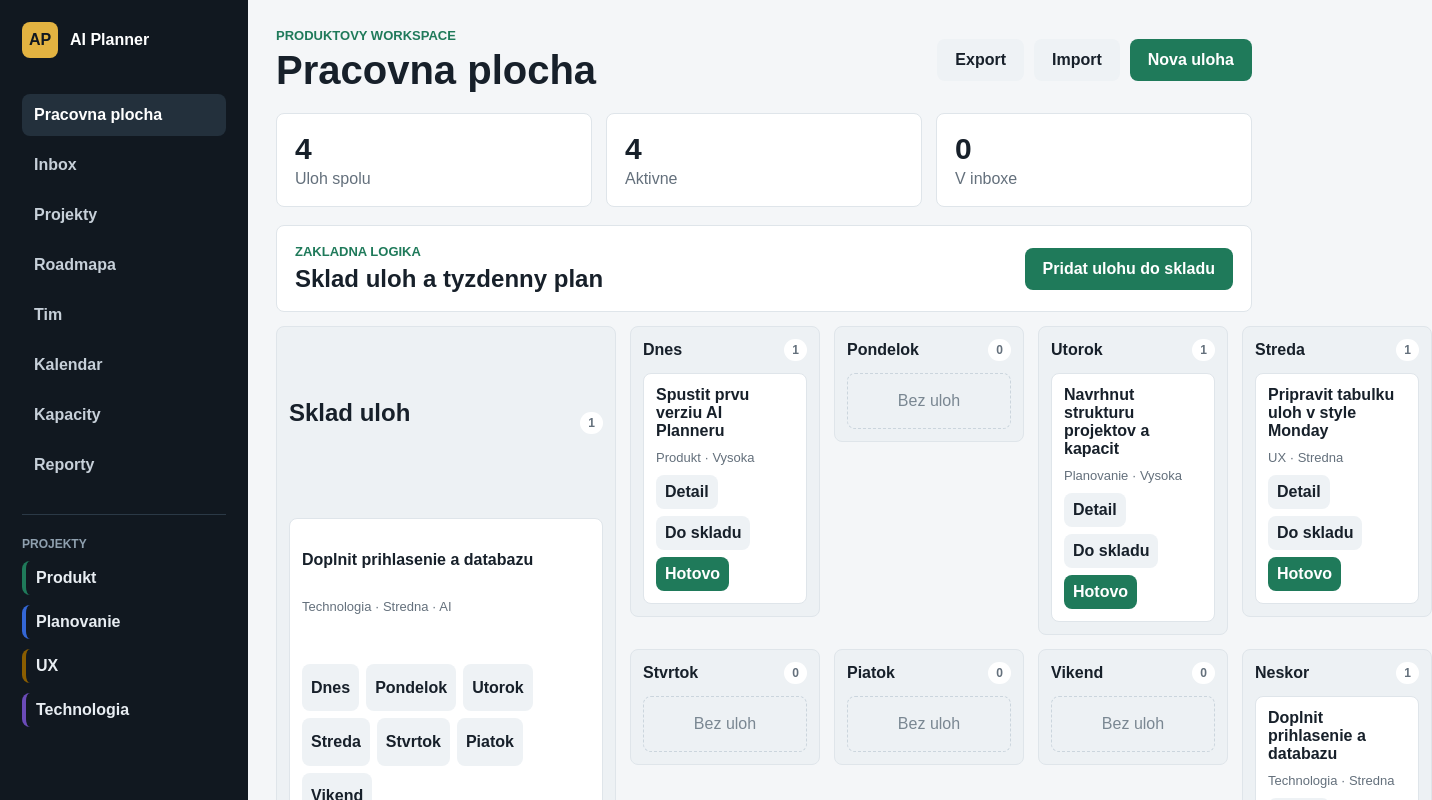
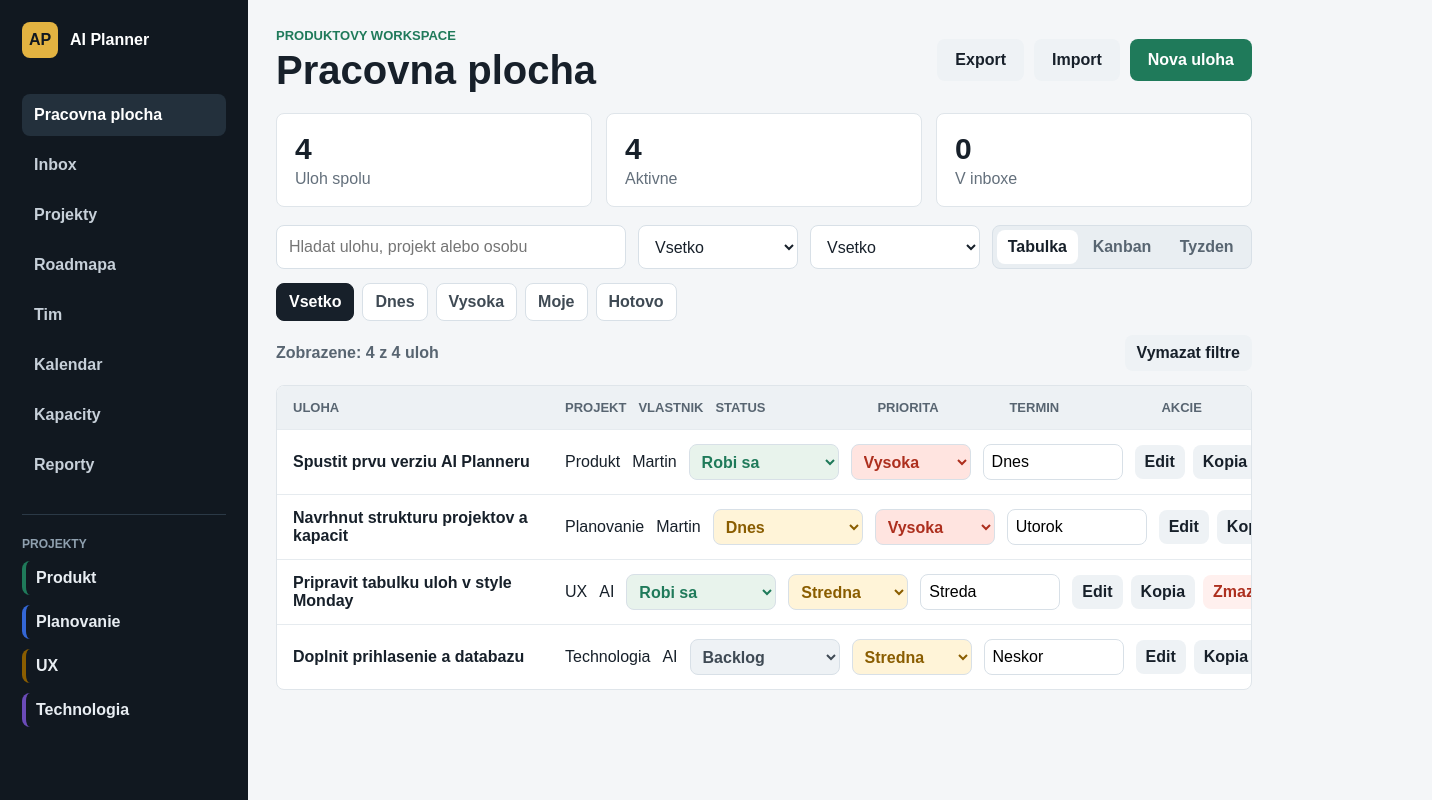
Before and after one commit to martinhavlik-sys/ai-planner, a Next.js app: page / in a window 1280 px wide. Shown: the top 800 px of the page, 1432 px wide, since content can reach past the window. Built offline with nearby package versions, Linux system fonts and the light colour scheme.

Commit message:
Add files via upload

```diff
--- a/app/page.tsx
+++ b/app/page.tsx
@@ -532,49 +532,92 @@ export default function Home() {
 
         {activeScreen === "Pracovna plocha" ? (
           <>
-          <section className="plannerHero">
-            <div><p className="eyebrow">Zakladna logika</p><h2>Sklad uloh a tyzdenny plan</h2></div>
-            <button onClick={openNewTask}>Pridat ulohu do skladu</button>
+          <section className="toolbar">
+            <input aria-label="Hladat ulohy" onChange={(event) => setQuery(event.target.value)} placeholder="Hladat ulohu, projekt alebo osobu" value={query} />
+            <select aria-label="Filtrovat status" onChange={(event) => setStatusFilter(event.target.value as Status | "Vsetko")} value={statusFilter}>
+              <option>Vsetko</option>
+              {statuses.map((status) => <option key={status}>{status}</option>)}
+            </select>
+            <select aria-label="Filtrovat projekt" onChange={(event) => setProjectFilter(event.target.value)} value={projectFilter}>
+              <option>Vsetko</option>
+              {projectNames.map((project) => <option key={project}>{project}</option>)}
+            </select>
+            <div className="viewSwitch" aria-label="Prepinanie zobrazenia">
+              <button className={view === "Tabulka" ? "selected" : ""} onClick={() => setView("Tabulka")}>Tabulka</button>
+              <button className={view === "Kanban" ? "selected" : ""} onClick={() => setView("Kanban")}>Kanban</button>
+              <button className={view === "Tyžden" ? "selected" : ""} onClick={() => setView("Tyžden")}>Tyzden</button>
+            </div>
           </section>
 
-          <section className="corePlanner">
-            <aside className="warehouse">
-              <div className="plannerSectionHeader"><h2>Sklad uloh</h2><span>{warehouseTasks.length}</span></div>
-              {warehouseTasks.map((task) => (
-                <article className="plannerTask" key={task.id}>
+          <section className="quickFilters">
+            {(["Vsetko", "Dnes", "Vysoka", "Moje", "Hotovo"] as QuickFilter[]).map((filter) => (
+              <button key={filter} className={quickFilter === filter ? "selected" : ""} onClick={() => setQuickFilter(filter)}>{filter}</button>
+            ))}
+          </section>
+
+          <section className="filterSummary">
+            <span>Zobrazene: {visibleTasks.length} z {tasks.length} uloh</span>
+            <button className="ghost" onClick={clearFilters}>Vymazat filtre</button>
+          </section>
+
+          {view === "Tabulka" ? (
+          <section className="board">
+            <div className="tableHeader"><span>Uloha</span><span>Projekt</span><span>Vlastnik</span><span>Status</span><span>Priorita</span><span>Termin</span><span>Akcie</span></div>
+            {visibleTasks.map((task) => (
+              <article className="taskRow" key={task.id}>
                 <button className="taskName" onClick={() => setSelectedTask(task)}>{task.name}</button>
-                  <p>{task.project} · {task.priority} · {task.owner}</p>
-                  <div className="dayButtons">
-                    {weekDays.slice(0, 7).map((day) => <button key={day} className="ghost" onClick={() => planTask(task, day)}>{day}</button>)}
-                  </div>
+                <span>{task.project}</span><span>{task.owner}</span>
+                <select className={`statusSelect ${task.status.toLowerCase().replaceAll(" ", "-")}`} value={task.status} onChange={(event) => updateTask(task.id, { status: event.target.value as Status, activity: [`Status zmeneny na ${event.target.value}`, ...task.activity] })}>
+                  {statuses.map((status) => <option key={status}>{status}</option>)}
+                </select>
+                <select className={`prioritySelect ${task.priority.toLowerCase()}`} value={task.priority} onChange={(event) => updateTask(task.id, { priority: event.target.value as Priority, activity: [`Priorita zmenena na ${event.target.value}`, ...task.activity] })}>
+                  {priorities.map((priority) => <option key={priority}>{priority}</option>)}
+                </select>
+                <input value={task.due} onChange={(event) => updateTask(task.id, { due: event.target.value, activity: ["Termin zmeneny", ...task.activity] })} />
+                <div className="rowActions"><button className="ghost" onClick={() => openEditTask(task)}>Edit</button><button className="ghost" onClick={() => duplicateTask(task)}>Kopia</button><button className="danger" onClick={() => deleteTask(task.id)}>Zmazat</button></div>
               </article>
             ))}
-              {warehouseTasks.length === 0 ? <p className="emptyState">Sklad je prazdny. Nova uloha sa sem vie vratit cez Neskor.</p> : null}
-            </aside>
-
-            <section className="calendarBoard">
+            {visibleTasks.length === 0 ? <p className="emptyState">Ziadne ulohy nevyhovuju filtru.</p> : null}
+          </section>
+          ) : view === "Kanban" ? (
+          <section className="kanban">
+            {statuses.map((status) => {
+              const columnTasks = visibleTasks.filter((task) => task.status === status);
+              return (
+                <article className="column" key={status}>
+                  <h2>{status}<span>{columnTasks.length}</span></h2>
+                  {columnTasks.map((task) => (
+                    <button className="card" key={task.id} onClick={() => setSelectedTask(task)}>
+                      <strong>{task.name}</strong>
+                      <span>{task.project} · {task.owner}</span>
+                      <em>{task.priority} · {task.due}</em>
+                    </button>
+                  ))}
+                  {columnTasks.length === 0 ? <p className="columnEmpty">Zatial prazdne</p> : null}
+                </article>
+              );
+            })}
+          </section>
+          ) : (
+          <section className="weekPlan">
             {weekDays.map((day) => {
-                const dayTasks = tasks.filter((task) => task.status !== "Hotovo" && task.due.toLowerCase().includes(day.toLowerCase()));
+              const dayTasks = visibleTasks.filter((task) => task.due.toLowerCase().includes(day.toLowerCase()) || (statuses.includes(day as Status) && task.status === day));
               return (
-                  <article className="plannerDay" key={day}>
+                <article className="dayPlan" key={day}>
                   <h2>{day}<span>{dayTasks.length}</span></h2>
                   {dayTasks.map((task) => (
-                      <article className="plannerTask" key={task.id}>
-                        <button className="taskName" onClick={() => setSelectedTask(task)}>{task.name}</button>
-                        <p>{task.project} · {task.priority}</p>
-                        <div className="plannerTaskActions">
-                          <button className="ghost" onClick={() => setSelectedTask(task)}>Detail</button>
-                          <button className="ghost" onClick={() => sendTaskToWarehouse(task)}>Do skladu</button>
-                          <button onClick={() => updateTask(task.id, { status: "Hotovo", activity: ["Oznacene ako hotove", ...task.activity] })}>Hotovo</button>
-                        </div>
-                      </article>
+                    <button className="card" key={task.id} onClick={() => setSelectedTask(task)}>
+                      <strong>{task.name}</strong>
+                      <span>{task.project} · {task.owner}</span>
+                      <em>{task.status} · {task.priority}</em>
+                    </button>
                   ))}
                   {dayTasks.length === 0 ? <p className="columnEmpty">Bez uloh</p> : null}
                 </article>
               );
             })}
           </section>
-          </section>
+          )}
           </>
         ) : null}
 
```
Lines whose indentation alone changed are shown as unchanged.
